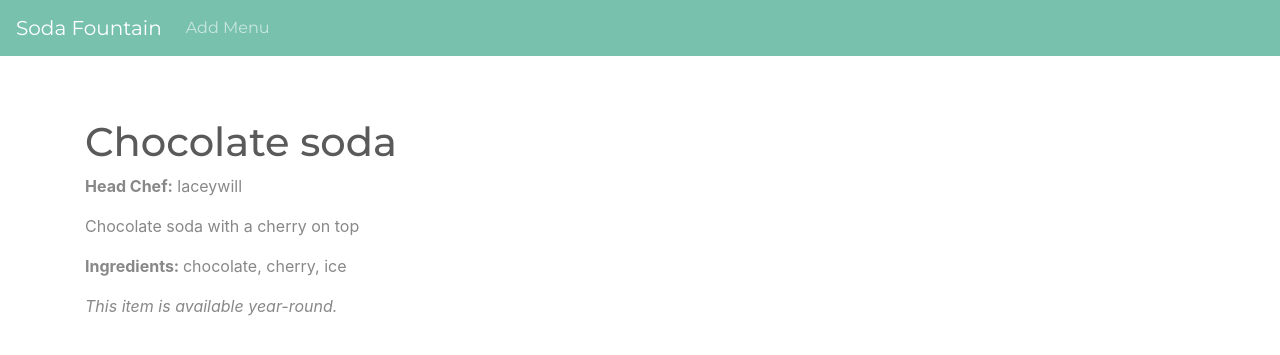
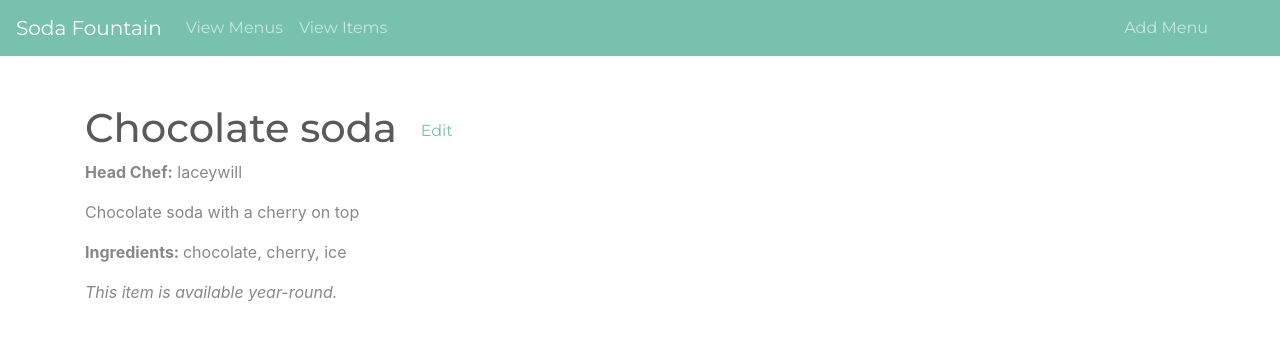
Before and after one commit to jhoover4/improve-a-django-project, a Django app: page /menu/item/1/ in a window 1280 px wide. Shown: the top 355 px of the page. Run offline with Django 3.2, Linux system fonts and the light colour scheme; a user stored in the database is signed in; data comes from the database, SQL or seed files in the repository; some libraries are stand-ins or nearby versions.

Commit message:
Added list of items to urls, views and navbar.

```diff
--- a/menu/templates/menu/detail_item.html
+++ b/menu/templates/menu/item_detail.html
@@ -4,10 +4,12 @@
     <div class="row">
         <div class="col-md-8">
             <div class="post">
-                {% if user.is_authenticated %}
-                        	<a class="btn btn-default" href="{% url 'item_edit' pk=item.pk %}"><span class="glyphicon glyphicon-pencil"></span></a>
-                {% endif %}
-                <h1>{{ item.name }}</h1>
+                <h1>
+                    {{ item.name }}
+                    {% if user.is_authenticated %}
+                        <a class="btn btn-link" href="{% url 'item_edit' pk=item.pk %}">Edit</a>
+                    {% endif %}
+                </h1>
                 <p><strong>Head Chef:</strong> {{ item.chef }}</p>
                 <p>{{ item.description }}</p>
                 <p><strong>Ingredients: </strong>{{ item.ingredients.all|join:", " }}</p>
--- a/menu/tests.py
+++ b/menu/tests.py
@@ -38,7 +38,7 @@ class MenuTestCase(TestCase):
 
         self.assertEqual(resp.status_code, 200)
         self.assertEqual(list(menus), list(resp.context['menus']))
-        self.assertTemplateUsed(resp, 'menu/list_all_current_menus.html')
+        self.assertTemplateUsed(resp, 'menu/menu_list.html')
 
     def test_create_menu_view(self):
         resp = self.client.get(reverse('menu_create'))
@@ -87,7 +87,7 @@ class ItemTestCase(TestCase):
 
         self.assertEqual(resp.status_code, 200)
         self.assertEqual(self.test_item, resp.context['item'])
-        self.assertTemplateUsed(resp, 'menu/detail_item.html')
+        self.assertTemplateUsed(resp, 'menu/item_detail.html')
 
 
 class IngredientTestCase(TestCase):
--- a/menu/urls.py
+++ b/menu/urls.py
@@ -6,6 +6,7 @@ urlpatterns = [
     url(r'^menu/new/$', views.create_edit_menu, name='menu_create'),
     url(r'^menu/(?P<pk>\d+)/edit/$', views.create_edit_menu, name='menu_edit'),
     url(r'^menu/(?P<pk>\d+)/$', views.menu_detail, name='menu_detail'),
+    url(r'^menu/item/$', views.item_list, name='item_list'),
     url(r'^menu/item/(?P<pk>\d+)/$', views.item_detail, name='item_detail'),
     url(r'^menu/item/new/$', views.create_edit_item, name='item_create'),
     url(r'^menu/item/(?P<pk>\d+)/edit$', views.create_edit_item, name='item_edit'),
--- a/menu/views.py
+++ b/menu/views.py
@@ -15,7 +15,7 @@ def menu_list(request):
         Q(expiration_date__isnull=True) | Q(expiration_date__gte=timezone.now())).prefetch_related('items')
 
     menus = sorted(all_menus, key=attrgetter('created_date'))
-    return render(request, 'menu/list_all_current_menus.html', {'menus': menus})
+    return render(request, 'menu/menu_list.html', {'menus': menus})
 
 
 def menu_detail(request, pk):
@@ -25,7 +25,7 @@ def menu_detail(request, pk):
 
 def item_detail(request, pk):
     item = get_object_or_404(Item, pk=pk)
-    return render(request, 'menu/detail_item.html', {'item': item})
+    return render(request, 'menu/item_detail.html', {'item': item})
 
 
 @login_required
@@ -53,6 +53,12 @@ def create_edit_menu(request, pk=None):
     return render(request, 'menu/menu_edit.html', {'form': form, 'title': title})
 
 
+def item_list(request):
+    all_items = Item.objects.all()
+    items = sorted(all_items, key=attrgetter('created_date'))
+    return render(request, 'menu/item_list.html', {'items': items})
+
+
 @login_required
 def create_edit_item(request, pk=None):
     if pk:
--- a/mysite/settings.py
+++ b/mysite/settings.py
@@ -98,6 +98,9 @@ USE_TZ = True
 # https://docs.djangoproject.com/en/1.8/howto/static-files/
 
 STATIC_URL = '/static/'
-STATIC_ROOT = os.path.join(BASE_DIR, 'static')
+STATIC_ROOT = os.path.join(BASE_DIR, 'staticfiles')
+STATICFILES_DIRS = (
+    os.path.join(BASE_DIR, 'static'),
+)
 
 INTERNAL_IPS = ['127.0.0.1']
--- a/templates/layout.html
+++ b/templates/layout.html
@@ -2,6 +2,10 @@
 <head>
     <title>Soda Fountain</title>
     <link rel="stylesheet" href="//stackpath.bootstrapcdn.com/bootswatch/4.1.3/minty/bootstrap.min.css">
+    {% load static from staticfiles %}
+    {% block static %}
+        <link href="{% static 'images/soda.png' %}" rel='icon' type='image/png'>
+    {% endblock static %}
 </head>
 <body>
 <nav class="navbar navbar-expand-lg navbar-dark bg-primary">
@@ -12,12 +16,20 @@
     </button>
     <div class="collapse navbar-collapse" id="navbarColor01">
         <ul class="navbar-nav mr-auto">
-            {% if user.is_authenticated %}
+            <li class="nav-item">
+                <a class="nav-link" href="/" class="top-menu">View Menus</a>
+            </li>
+            <li class="nav-item">
+                <a class="nav-link" href="{% url 'item_list' %}" class="top-menu">View Items</a>
+            </li>
+        </ul>
+        {% if user.is_authenticated %}
+            <ul class="navbar-nav ml-auto mr-5">
                 <li class="nav-item">
                     <a class="nav-link" href="{% url 'menu_create' %}" class="top-menu">Add Menu</a>
                 </li>
-            {% endif %}
-        </ul>
+            </ul>
+        {% endif %}
     </div>
 </nav>
 <div class="content container mt-5">
```
Also changed, not shown: menu/templates/menu/item_list.html (+16 -7 lines), menu/templates/menu/menu_list.html (renamed from menu/templates/menu/list_all_current_menus.html), static/images/soda.png (added).
